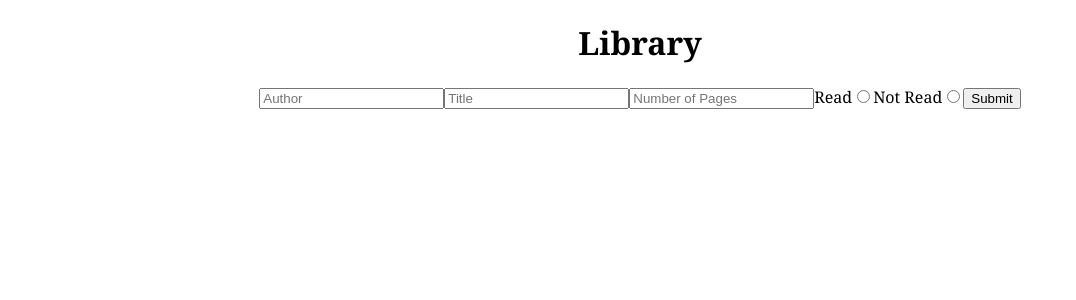
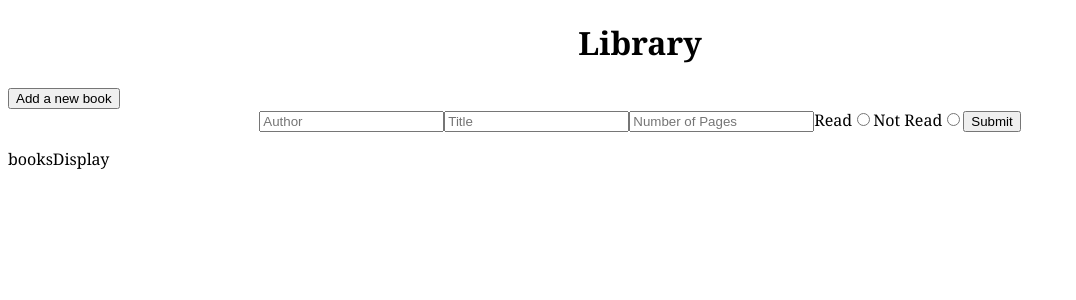
Before and after one commit to Jonjo15/firegram, a React (Create React App) app in the folder firegram/: page / in a window 1280 px wide. Shown: the top 300 px of the page, without its empty margins (0-1076 px from the left). Built offline with nearby package versions, Linux system fonts and the light colour scheme.

Commit message:
Figured Out hiding and showing the form

```diff
--- a/firegram/src/App.js
+++ b/firegram/src/App.js
@@ -1,16 +1,17 @@
-import React from "react"
+import React, {useState} from "react"
+import BooksDisplay from "./comps.js/BooksDisplay"
 import Header from "./comps.js/Header"
 import UploadForm from "./comps.js/UploadForm"
 
 function App() {
-  // const [showForm, setShowForm] = useState(true)
+  const [showForm, setShowForm] = useState(true)
   // const [file, setFile] = useState(null)
   // const [imageUrl, setImageUrl] = useState(null)
   return (
     <div className="App">
-      <Header />
-      <UploadForm />
-      {/* {showForm && <UploadForm />} */}
+      <Header setShowForm={setShowForm}/>
+      {showForm && <UploadForm setShowForm={setShowForm}/>}
+      <BooksDisplay />
     </div>
   );
 }
--- /dev/null
+++ b/firegram/src/comps.js/BooksDisplay.js
@@ -0,0 +1,11 @@
+import React from "react"
+
+const BooksDisplay = () => {
+    return (
+        <div>
+            booksDisplay
+        </div>
+    )
+}
+
+export default BooksDisplay
--- a/firegram/src/comps.js/Header.js
+++ b/firegram/src/comps.js/Header.js
@@ -1,9 +1,14 @@
 import React from "react"
 
-const Header = () => {
+const Header = ({setShowForm}) => {
+    const handleClick = (e) => {
+        setShowForm(true)
+        // e.target.style.display ="none"
+    }
     return (
         <div className="header">
             <h1>Library</h1>
+            <button onClick={handleClick}>Add a new book</button>
         </div>
     )
 }
--- a/firegram/src/comps.js/UploadForm.js
+++ b/firegram/src/comps.js/UploadForm.js
@@ -1,12 +1,13 @@
 import React, {useState} from "react"
 
-const UploadForm = () => {
+const UploadForm = ({ setShowForm }) => {
     const [author, setAuthor] = useState("")
     const [title, setTitle] = useState("")
     const [pages, setPages] = useState("")
     const [readStatus, setReadStatus] = useState(null)
     const submitHandler = (e) => {
         e.preventDefault()
+        setShowForm(false)
         console.log("hey")
     }
     return (
```
